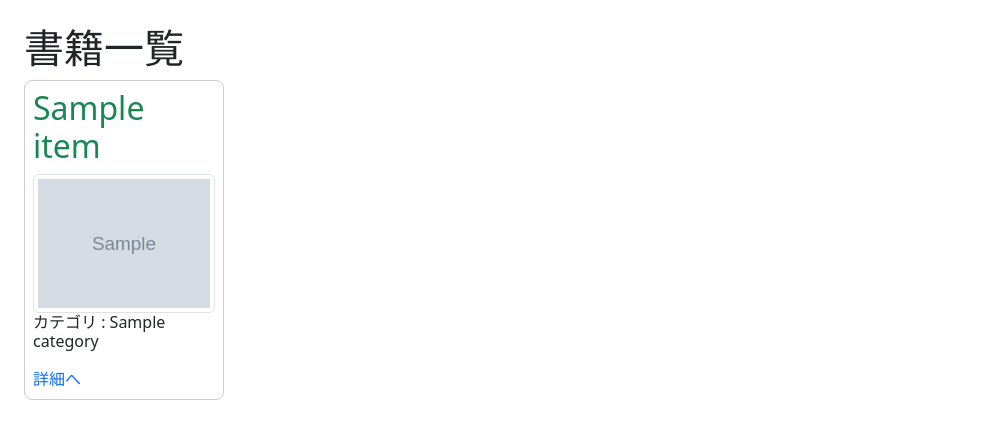
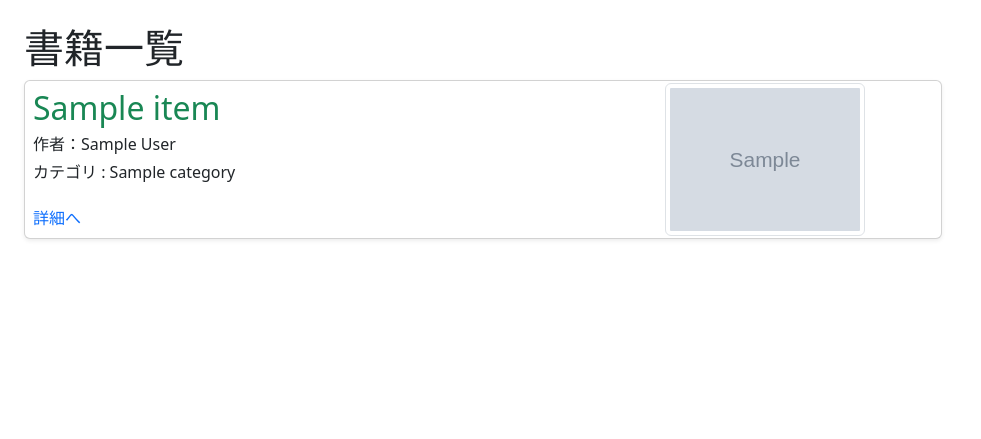
Before and after one commit to taro-cat/bookproject, a Django app: template book/templates/book/book_list.html in a window 1280 px wide. Shown: the part 56-495 px from the top of the page, without its empty margins (0-981 px from the left). Run offline with Django 5.2, Linux system fonts and the light colour scheme; the template is opened without the code that fills it: most values are stand-ins (such as "Sample title", 1, 10 or a date in 2020).

Commit message:
list_view

```diff
--- a/book/consts.py
+++ b/book/consts.py
@@ -1,2 +1,2 @@
 MAX_RATE = 5
-ITEM_PER_PAGE = 2
+ITEM_PER_PAGE = 10
--- a/book/models.py
+++ b/book/models.py
@@ -5,9 +5,10 @@ from cloudinary.models import CloudinaryField
 
 RATE_CHOICES = [(x, str(x)) for x in range(0, MAX_RATE + 1)]
 
-CATEGORY=(('business', 'ビジネス'), ('life', '生活'), ('sensitve', 'エロ'), ('other', 'その他'))
+CATEGORY=(('ビジネス', 'ビジネス'), ('生活', '生活'), ('エロ', 'エロ'), ('その他', 'その他'))
 class Book(models.Model):
     title=models.CharField(max_length=100)
+    author=models.CharField(max_length=100, null=True, blank=True)
     text=models.TextField()
     thumbnail=CloudinaryField('image', null=True, blank=True)
     category=models.CharField(
--- a/book/templates/book/book_detail.html
+++ b/book/templates/book/book_detail.html
@@ -4,6 +4,7 @@
 {% block content %}
   <div class="p-4 m-4 bg-light border border-success rounded">
       <h2 class="text-success">{{ object.title }}</h2>
+      <h5 class="text-muted">作者 : {{ object.author }}</h5>
         <p>{{ object.text }}</p>
         <div class="border p-4 mb-2">
           {% for review in object.review_set.all %}
--- a/book/templates/book/book_list.html
+++ b/book/templates/book/book_list.html
@@ -4,24 +4,36 @@
 {% block h1 %}書籍一覧{% endblock %}
 
 {% block content %}
-<div class="book-list-container" style="display: flex; flex-wrap: wrap; gap: 16px;">
+<div class="row">
+    <div class="col-9">
+        <div class="row">
             {% for item in object_list %}
-
-    <div class="book-card" style="flex: 0 1 200px; border: 1px solid #ccc; padding: 8px; border-radius: 8px;">
+            <div class="col-12 mb-4">
+                <div class="card h-100 shadow-sm">
+                    <div class="row g-0">
+                        <!-- 左：テキスト -->
+                        <div class="col-7 p-2 d-flex flex-column">
                             <h2 class="text-success">{{ item.title }}</h2>
-      {% if item.thumbnail %}
-          <img src="{{ item.thumbnail.url }}" class="img-thumbnail" style="width: 200px; height: auto;" />
-      {% else %}
-          <p>画像はありません</p>
-      {% endif %}
-
+                            <h6>作者：{{ item.author }}</h6>
                             <h6>カテゴリ : {{ item.category }}</h6>
                             <div class="mt-3">
                                 <a href="{% url 'detail_book' item.pk %}">詳細へ</a>
                             </div>
                         </div>
-
+                        <!-- 右：画像 -->
+                         <div class="col-md-4 d-flex align-items-center justify-content-end">
+                            {% if item.thumbnail %}
+                                <img src="{{ item.thumbnail.url }}" class="img-thumbnail" style="width: 200px; height: auto;" />
+                            {% else %}
+                                <p>No Image</p>
+                            {% endif %}
+                        </div>
+                    </div>
+                </div>
+            </div>
             {% endfor %}
+        </div>
+    </div>
 </div>
 
   {% include 'book/components/pagination.html' %}
--- a/book/views.py
+++ b/book/views.py
@@ -21,7 +21,7 @@ class DetailBookView(LoginRequiredMixin, DetailView):
 class CreateBookView(LoginRequiredMixin, CreateView):
     template_name='book/book_create.html'
     model=Book
-    fields=('title', 'text', 'category', 'thumbnail')
+    fields=('title', 'author', 'text', 'category', 'thumbnail')
     success_url=reverse_lazy('list_book')
 
     def form_valid(self, form):
@@ -45,7 +45,7 @@ class DeleteBookView(LoginRequiredMixin, DeleteView):
 class UpdateBookView(LoginRequiredMixin, UpdateView):
     template_name='book/book_update.html'
     model=Book
-    fields=('title', 'text', 'category', 'thumbnail')
+    fields=('title', 'author', 'text', 'category', 'thumbnail')
 
     def get_object(self, queryset=None):
         obj=super().get_object(queryset)
--- a/bookproject/settings.py
+++ b/bookproject/settings.py
@@ -17,7 +17,7 @@ BASE_DIR = Path(__file__).resolve().parent.parent
 
 # SECURITY WARNING: don't run with debug turned on in production!
 #DEBUG = config("DEBUG", default=False, cast=bool)
-DEBUG = False
+DEBUG = True
 
 SECRET_KEY = config("SECRET_KEY")
 
```
Also changed, not shown: book/templates/book/index.html (+21 -6 lines), book/migrations/0007_alter_book_category.py (added), book/migrations/0008_book_auther.py (added), book/migrations/0009_alter_book_auther.py (added), book/migrations/0010_rename_auther_book_author.py (added), db.sqlite3. Lines whose indentation alone changed are shown as unchanged.
